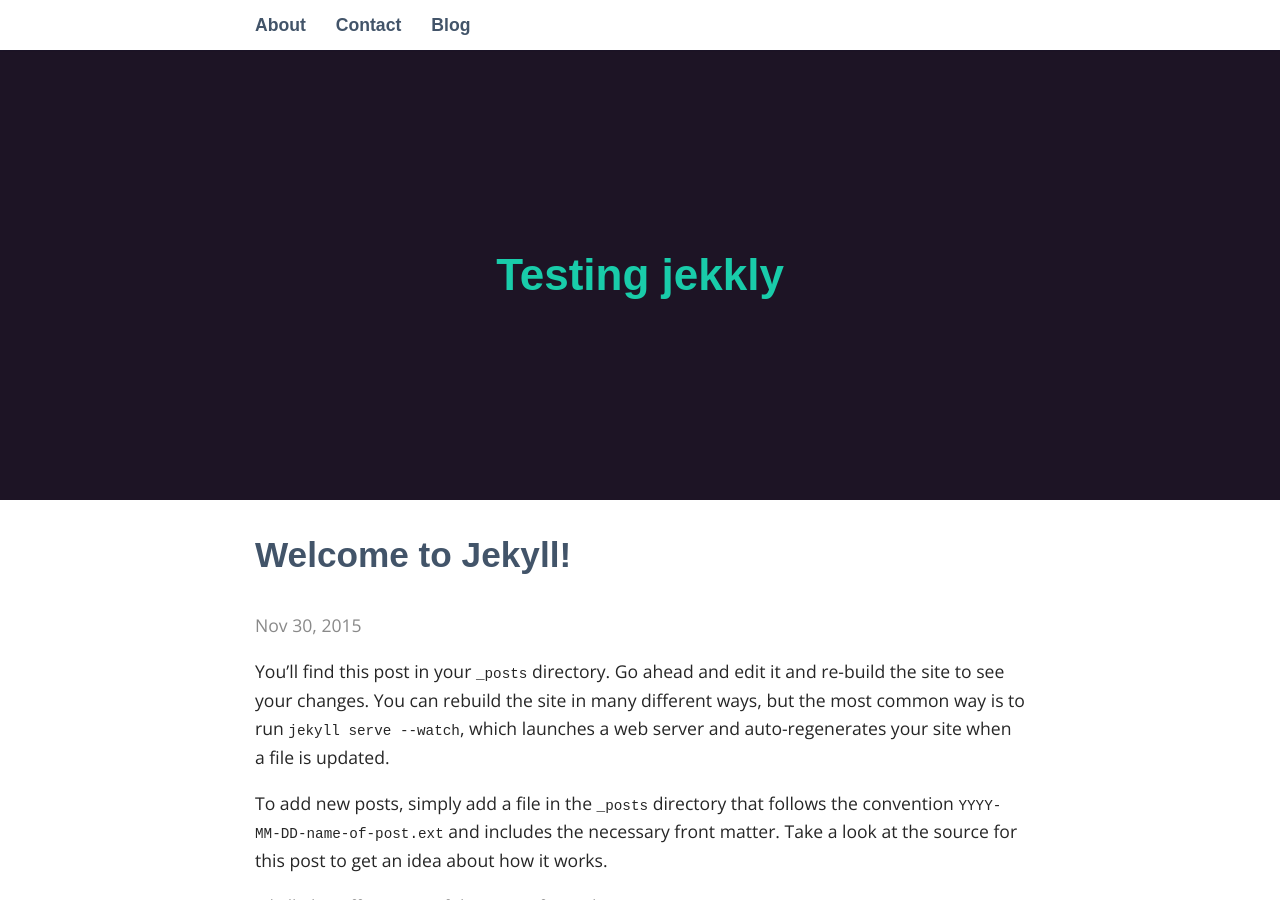
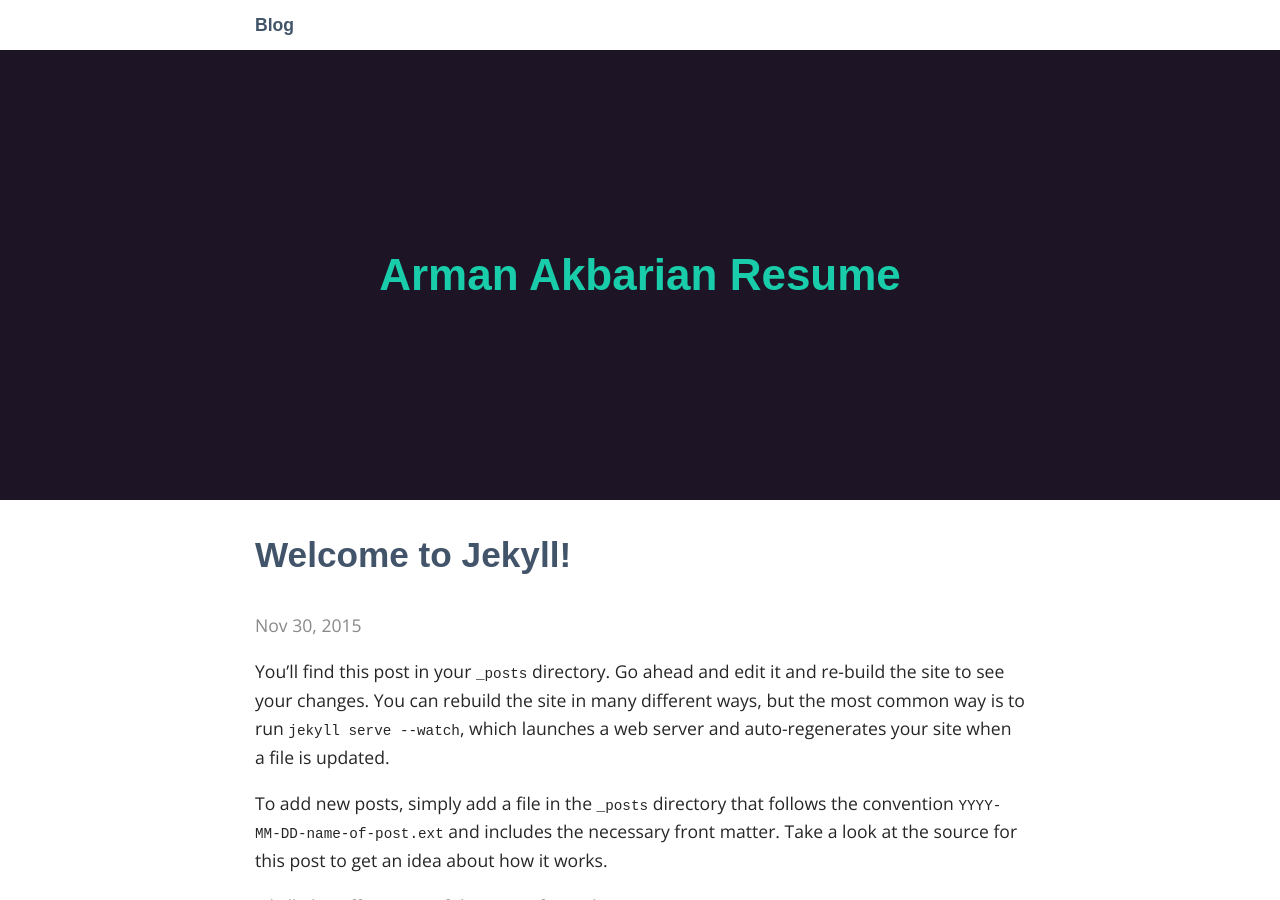
Before and after one commit to rmanak/notes, a Jekyll site: the page built from _posts/2015-11-30-welcome-to-jekyll.markdown, in a window 1280 px wide and 900 px high. Built offline with Jekyll 4.4.1, drawn with Linux system fonts in a browser that asks for light colours; some web fonts are replaced; part of the change alters nothing that is shown.

Commit message:
copy from resume

```diff
--- a/_config.yml
+++ b/_config.yml
@@ -1,27 +1,35 @@
 highlighter: rouge
 markdown: kramdown
-kramdown:
-  input: GFM
-rdiscount:
-   extensions: [smart]
 permalink: /:title.html
-paginate: 6
+paginate: 5
 gems: [jekyll-paginate]
-port: 5000
+port: 4000
 safe: true
-url: http://rmanak.github.io/jekyll
-autor: Arman Akbarian
+url: http://rmanak.github.io/jekkly
+author: Arman Akbarian
 
-baseurl: /jekyll/
-title: Testing jekkly
+# edit this section with your information
+# biomadeira.github.io - all contents run on /vitae/
+# for a normal use at the base of the server change it to "/"
+baseurl: /jekkly/
+title: Arman Akbarian Resume
 name: Arman Akbarian
 email: arman2@gmail.com
-description: >
-  A guide to getting started with Jekyll.
-safe: true
-twitter_username: arman2
-github_username:  rmanak
-# Build Settings
-sass:
-  sass_dir: _sass
-include: ['_pages']
+email_full: mailto:arman2@gmail.com
+avator: profile.jpg
+website: rmanak.github.io
+linkedin: armanakbarian
+website_full: https://rmanak.github.io/
+github: rmanak
+#twitter: twitter
+tel: +1 778 320 5515
+tel_full: tel:+17783205515
+#google_maps: 'https://www.google.co.uk/maps/place/44+Perth+St,+Edinburgh,+Edinburgh+City+EH3+5BL'
+#address: Vancouver
+#postcode: V6T 1Z1
+city: Vancouver
+country: Canada
+#google_analytics: UA-69300817-1
+
+# needed for travis-ci build
+exclude: [vendor]
```
Also changed, not shown: 6 other files.
